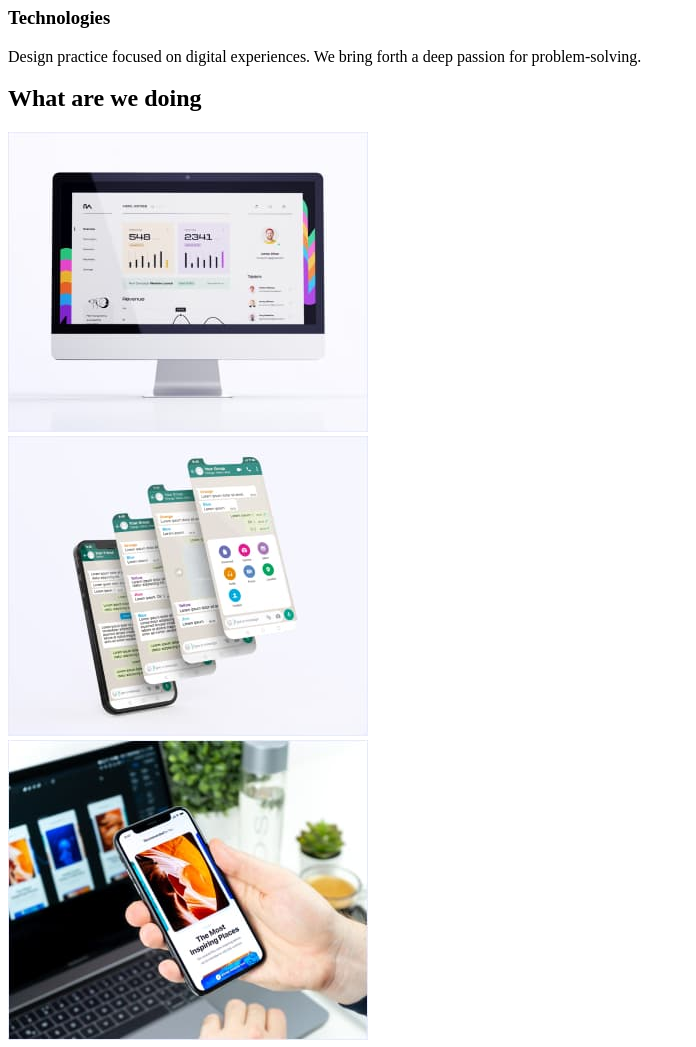
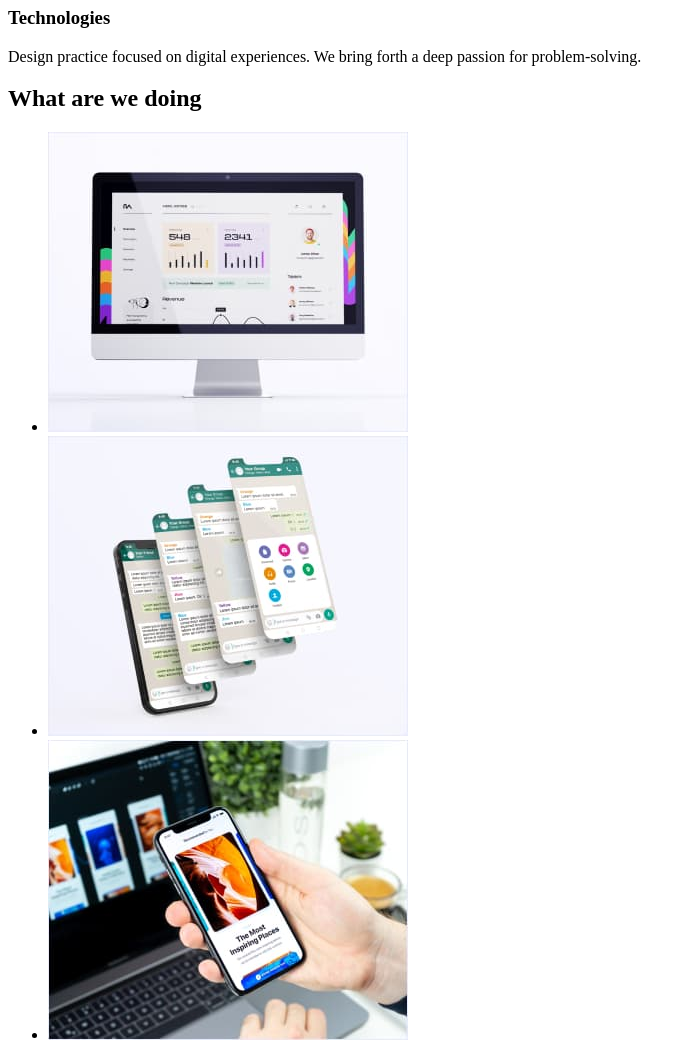
Before and after one commit to johncleece/goit-markup-hw-01, a plain HTML site: page index.html in a window 1280 px wide. Shown: the part 480-1527 px from the top of the page, without its empty margins (0-696 px from the left). Drawn offline with Linux system fonts and the light colour scheme.

Commit message:
Update index.html

```diff
--- a/index.html
+++ b/index.html
@@ -22,7 +22,7 @@
          </nav>
             <ul>
                 <li><a href="mailto:info@devstudio.com">info@devstudio.com</a></li>
-                <li><a href="telto:+11 (000) 111-11-11">+11 (000) 111-11-11</a></li>
+                <li><a href="tel:+11(000)111-11-11">+11 (000) 111-11-11</a></li>
             </ul>
     </header>
 
@@ -58,10 +58,11 @@
 <!-- section 3 -->
     <section>
         <h2>What are we doing</h2>
-        <div><img src="./images/Rectangle71.jpg" alt="Computer Monitor" width="360" height="300"/></div>
-        <div><img src="./images/Rectangle72.jpg" alt="Mobile Phone" width="360" height="300"/></div>
-        <div><img src="./images/Rectangle73.jpg" alt="Holding Mobile" width="360" height="300"/></div>
-
+        <ul>
+            <li><img src="./images/Rectangle71.jpg" alt="Computer Monitor" width="360" height="300" /></li>
+            <li><img src="./images/Rectangle72.jpg" alt="Mobile Phone" width="360" height="300" /></li>
+            <li><img src="./images/Rectangle73.jpg" alt="Holding Mobile" width="360" height="300" /></li>
+        </ul>
     </section>
 
 <!-- section 4 -->
```
